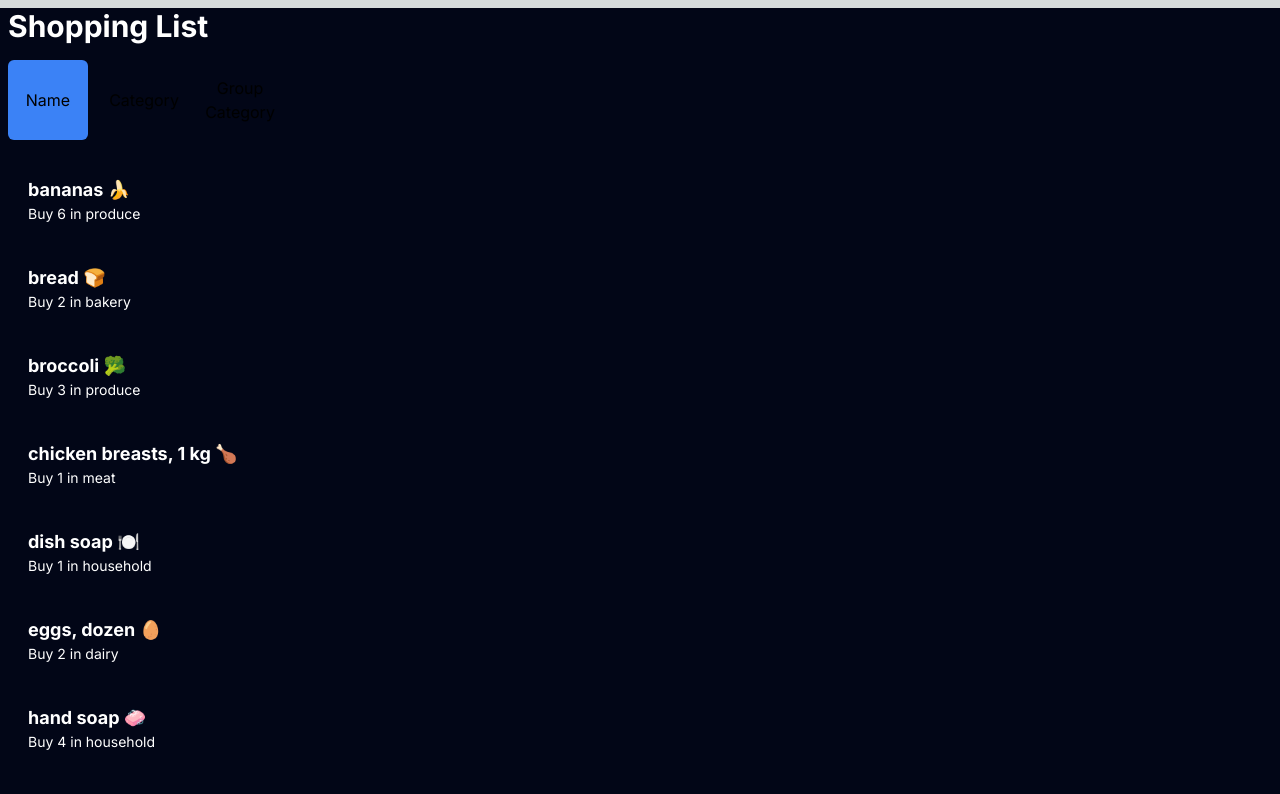
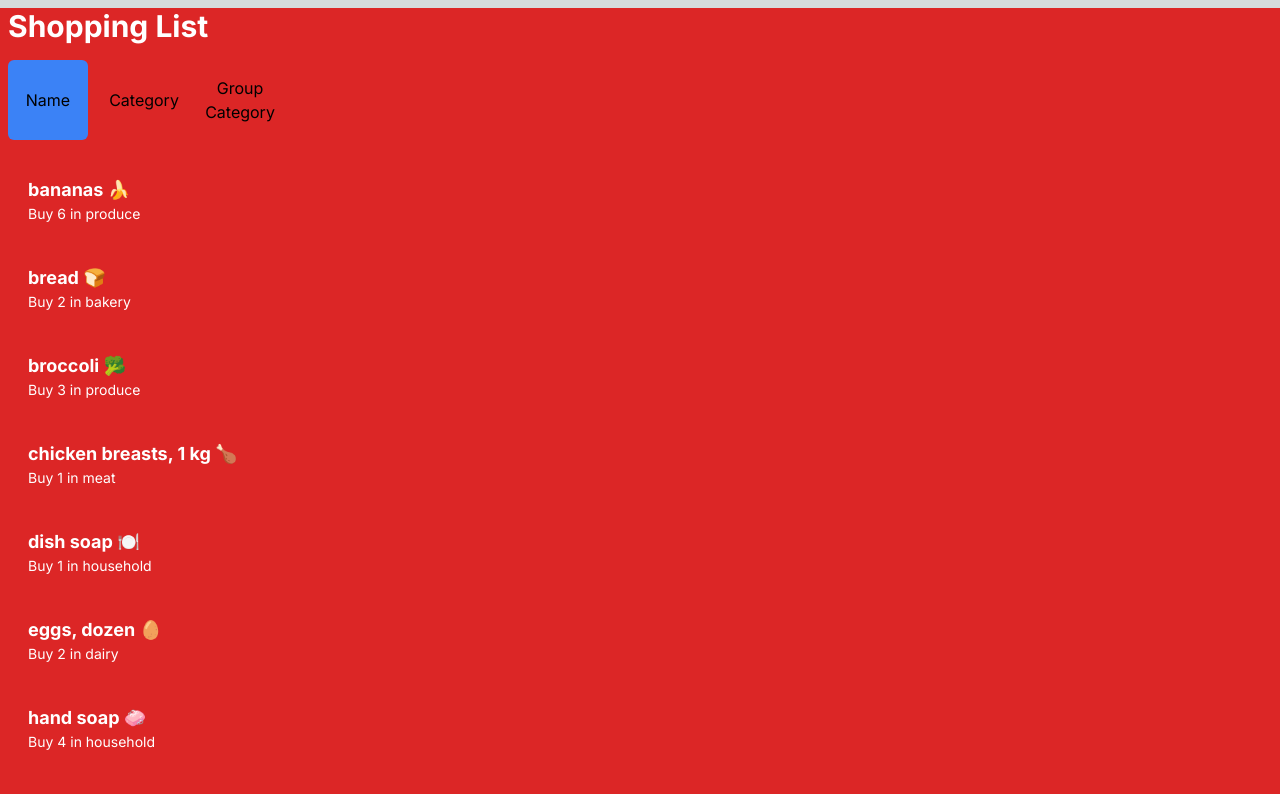
Before and after one commit to Gurleen537/cprg306-assignments, a Next.js app: page /week-5 in a window 1280 px wide. Shown: the top 794 px of the page. Built offline with nearby package versions, Linux system fonts and the light colour scheme.

Commit message:
Update page.js

```diff
--- a/app/week-5/page.js
+++ b/app/week-5/page.js
@@ -3,10 +3,12 @@ import ItemList from './item-list.js';
 export default function Page() {
 
   return (
-    <main className="bg-slate-950 text-white">
-      <h1 className="text-3xl m-2 font-bold">Shopping List</h1>
-        <ItemList  />
+    <main className="bg-red-600 text-white">
+  <h1 className="text-3xl m-2 font-bold">Shopping List</h1>
+  <ItemList />
+</main>
 
-    </main>
+
+
   );
 }
```
